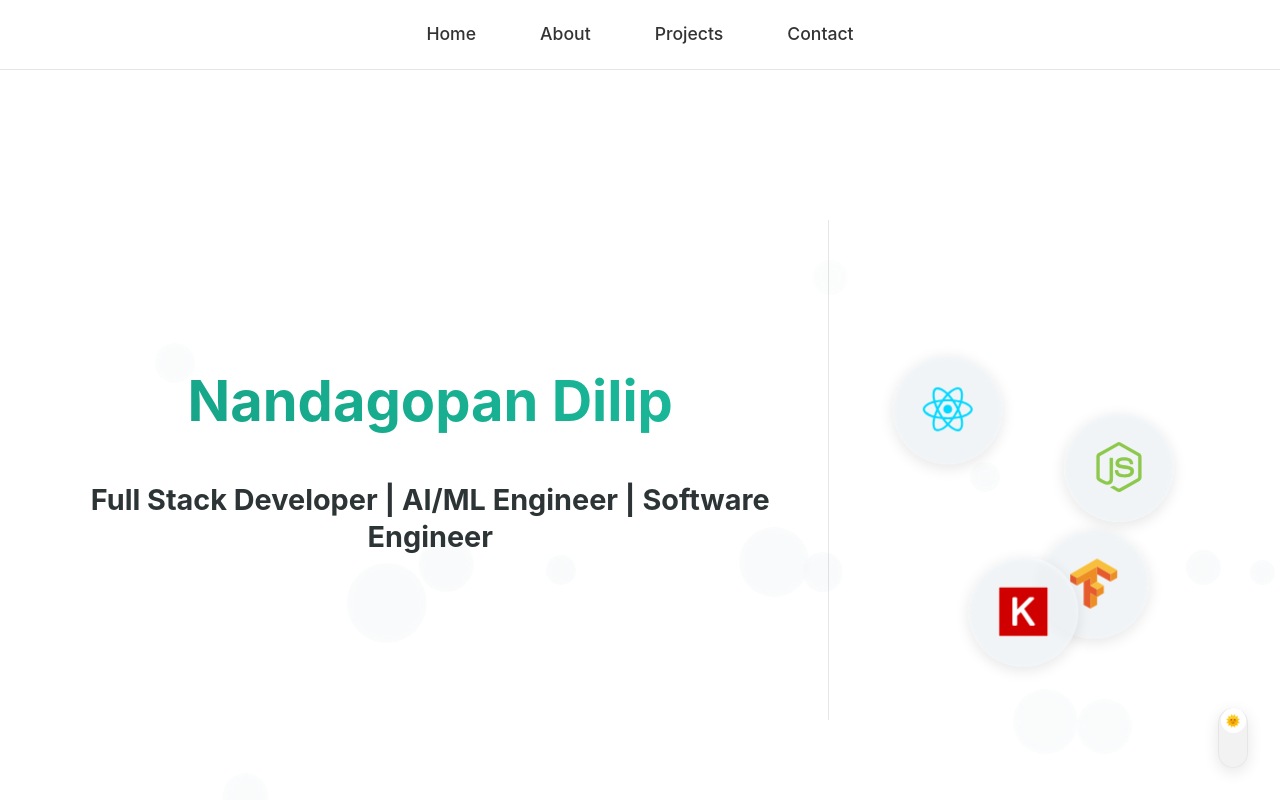
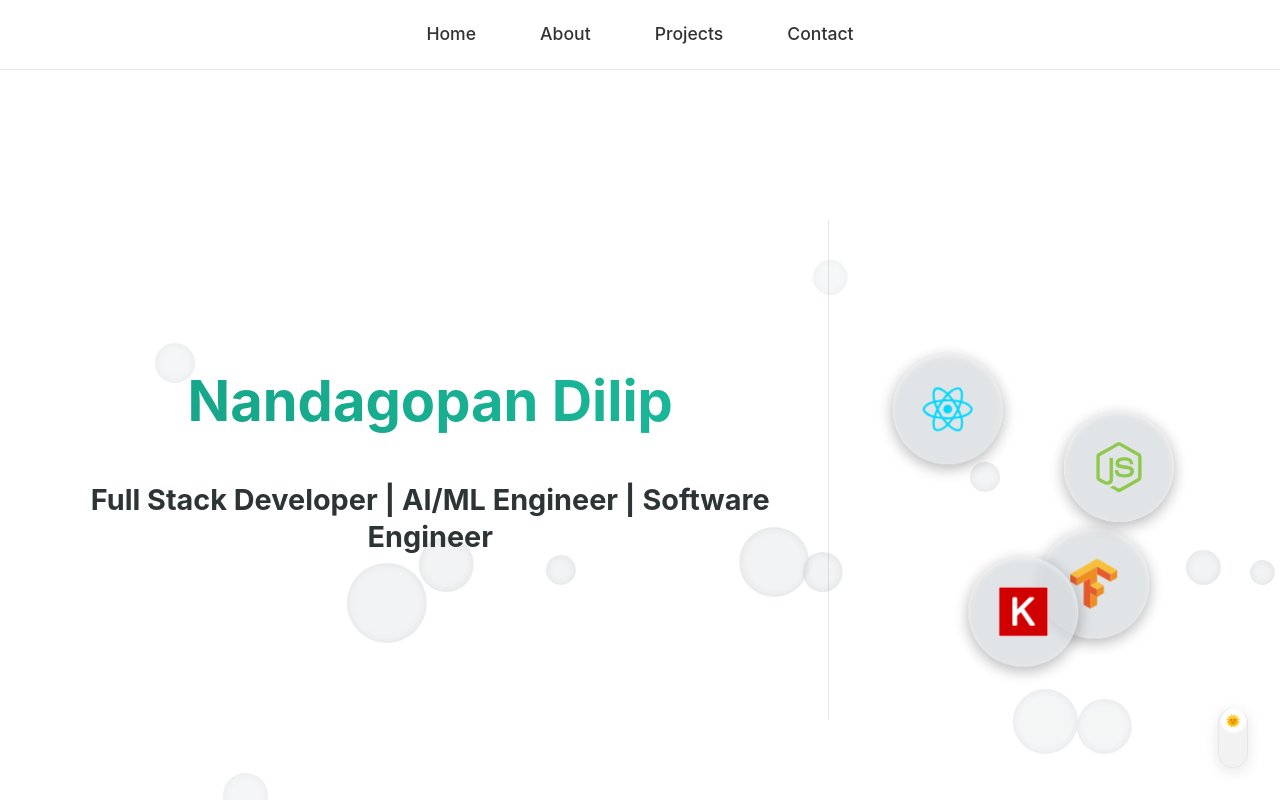
Before and after one commit to Nandusss/portfolio-website, a React (Vite) app in the folder portfolio-app/: page / in a window 1280 px wide. Shown: the top 800 px of the page. Built offline with nearby package versions, Linux system fonts and the light colour scheme.

Commit message:
improved design for navbar and bubble animation

```diff
--- a/portfolio-app/src/components/navbar_component.css
+++ b/portfolio-app/src/components/navbar_component.css
@@ -35,12 +35,22 @@ body {
   transition: all 0.3s ease;
   backdrop-filter: blur(10px);
   z-index: 1000;
+  opacity: 1;
+}
+
+.navbar.scrolled {
+  opacity: 0.95;
+  backdrop-filter: blur(8px);
 }
 
 /* Light theme styles (default) */
 [data-theme="light"] .navbar {
   background-color: var(--nav-bg-light);
   border-bottom: 1px solid var(--nav-border-light);
+}
+
+[data-theme="light"] .navbar.scrolled {
+  background-color: rgba(255, 255, 255, 0.7);
 }
 
 [data-theme="light"] .nav-links li a {
@@ -55,6 +65,10 @@ body {
 [data-theme="dark"] .navbar {
   background-color: var(--nav-bg-dark);
   border-bottom: 1px solid var(--nav-border-dark);
+}
+
+[data-theme="dark"] .navbar.scrolled {
+  background-color: rgba(26, 26, 26, 0.7);
 }
 
 [data-theme="dark"] .nav-links li a {
--- a/portfolio-app/src/components/navbar_component.tsx
+++ b/portfolio-app/src/components/navbar_component.tsx
@@ -1,8 +1,21 @@
+import React, { useEffect, useState } from "react";
 import "./navbar_component.css";
 
-function Navbar() {
+const Navbar: React.FC = () => {
+  const [isScrolled, setIsScrolled] = useState(false);
+
+  useEffect(() => {
+    const handleScroll = () => {
+      const scrollPosition = window.scrollY;
+      setIsScrolled(scrollPosition > 50); // Change opacity after 50px scroll
+    };
+
+    window.addEventListener("scroll", handleScroll);
+    return () => window.removeEventListener("scroll", handleScroll);
+  }, []);
+
   return (
-    <nav className="navbar">
+    <nav className={`navbar ${isScrolled ? "scrolled" : ""}`}>
       <ul className="nav-links">
         <li>
           <a href="#home">Home</a>
@@ -19,6 +32,6 @@ function Navbar() {
       </ul>
     </nav>
   );
-}
+};
 
 export default Navbar;
--- a/portfolio-app/src/sections/home_section.css
+++ b/portfolio-app/src/sections/home_section.css
@@ -173,13 +173,13 @@
 
 /* Light theme skill bubbles */
 [data-theme="light"] .skill-bubble {
-  background: rgba(236, 240, 243, 0.7);
-  box-shadow: 0 4px 15px rgba(0, 0, 0, 0.1),
+  background: rgba(213, 217, 220, 0.7);
+  box-shadow: 0 4px 15px rgba(0, 0, 0, 0.3),
     inset 0 2px 5px rgba(255, 255, 255, 0.5);
 }
 
 [data-theme="light"] .skill-bubble:hover {
-  background: rgba(236, 240, 243, 0.9);
+  background: rgba(213, 217, 220, 0.9);
   transform: scale(1.1);
 }
 
@@ -372,8 +372,8 @@
 }
 
 [data-theme="light"] .bubble {
-  background: rgba(236, 240, 243, 0.4);
-  box-shadow: inset 0 0 10px rgba(255, 255, 255, 0.5);
+  background: rgba(213, 217, 220, 0.4);
+  box-shadow: inset 0 0 10px rgba(0, 0, 0, 0.1);
 }
 
 [data-theme="dark"] .bubble {
```
